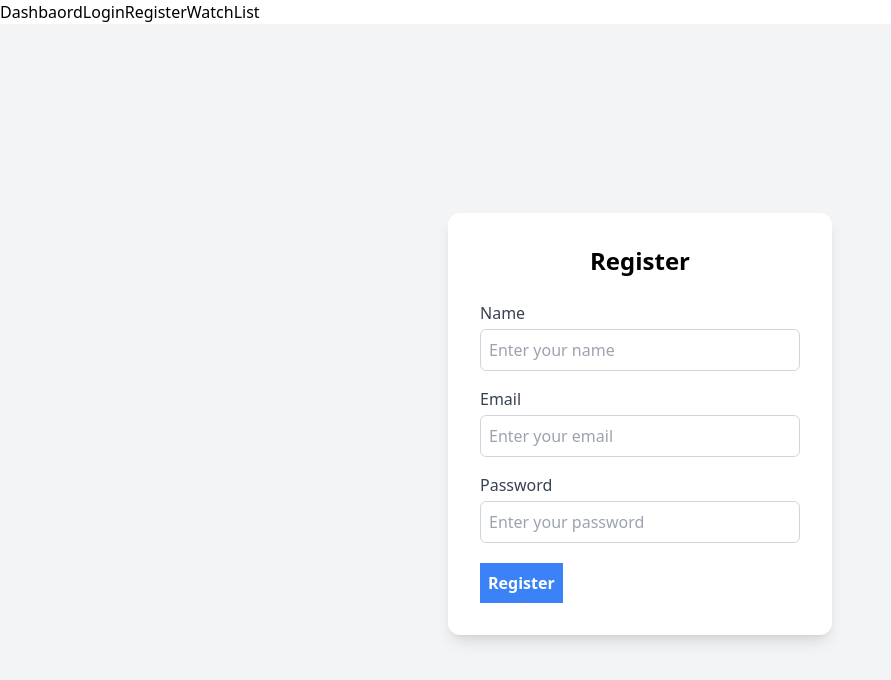
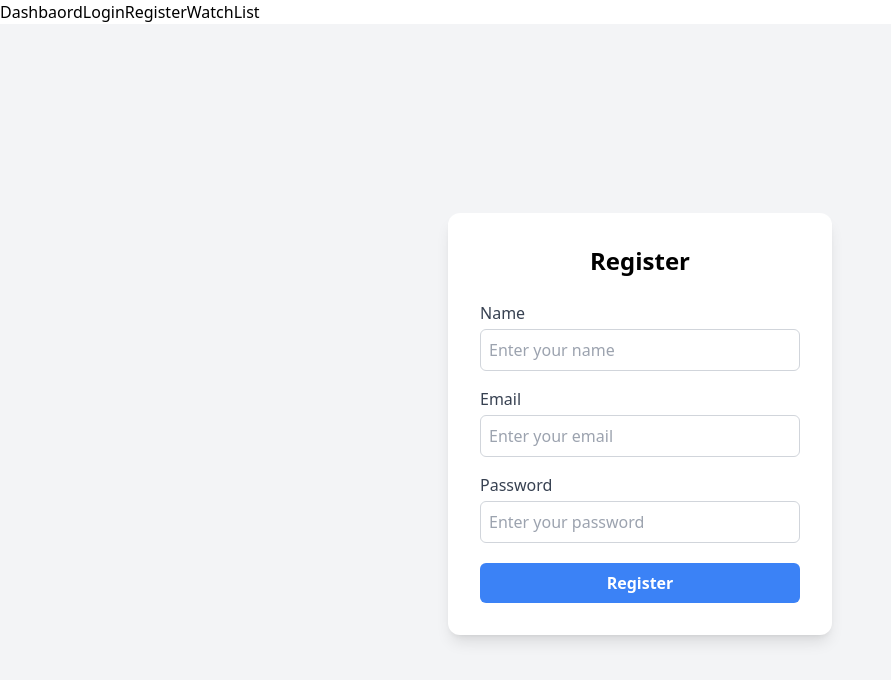
Before and after one commit to Aditya05016/stockwatch, a React (Vite) app in the folder frotend/: page /register in a window 1280 px wide. Shown: the top 680 px of the page, without its empty margins (0-891 px from the left). Built offline with nearby package versions, Linux system fonts and the light colour scheme.

Commit message:
feat:Regiter fucntionaliy is done

```diff
--- a/frotend/src/pages/Register.jsx
+++ b/frotend/src/pages/Register.jsx
@@ -1,45 +1,94 @@
-import {useState} from "react";
-
-
-
+import { useState } from "react";
+import {RegisterRequest} from "../services/axios"
 
 function Register() {
-    const[name,setName] = useState("");
-    const[email,setEmail] = useState("");
-    const[password,setPassword] = useState("")
-    // const[error,setError] = useState("");
-    // const[data,setData] = useState([]);
+  const [name, setName] = useState("");
+  const [email, setEmail] = useState("");
+  const [password, setPassword] = useState("");
+  const [error, setError] = useState("");
+  const [loading, setLoading] = useState(false);
 
+  const handleSubmit = async () => {
+    setError("");
+
+    if (name.trim() === "" || email.trim() === "" || password.trim() === "") {
+      setError("All fields are required");
+      return;
+    }
+
+    if (password.length < 5) {
+      setError("Password must be at least 5 characters");
+      return;
+    }
+
+    try {
+      setLoading(true);
+
+      const response = await RegisterRequest({
+        name,
+        email,
+        password,
+      });
+
+      console.log("Register success:", response.data);
+
+      setName("");
+      setEmail("");
+      setPassword("");
+    } catch (err) {
+      console.error("Something went wrong", err);
+      setError("Something went wrong. Please try again.");
+    } finally {
+      setLoading(false);
+    }
+  };
 
   return (
     <div className="flex items-center justify-center h-screen bg-gray-100">
       <div className="bg-white shadow-lg rounded-xl p-8 w-full max-w-sm">
-            <h2 className="text-2xl font-semibold text-center mb-6 ">Register</h2>
+        <h2 className="text-2xl font-semibold text-center mb-6">Register</h2>
+
         <label className="block text-gray-700 font-medium mb-1">Name</label>
-        <input type="text"
+        <input
+          type="text"
           placeholder="Enter your name"
           value={name}
           onChange={(e) => setName(e.target.value)}
-        className="w-full border border-gray-300 p-2 rounded-md mb-4 outline-none focus:ring-2 focus:ring-blue-400"/>
-
+          className="w-full border border-gray-300 p-2 rounded-md mb-4 outline-none focus:ring-2 focus:ring-blue-400"
+        />
 
         <label className="block text-gray-700 font-medium mb-1">Email</label>
-        <input type="text"
+        <input
+          type="email"
           placeholder="Enter your email"
           value={email}
           onChange={(e) => setEmail(e.target.value)}
-        className="w-full border border-gray-300 p-2 rounded-md mb-4 outline-none focus:ring-2 focus:ring-blue-400"/>
+          className="w-full border border-gray-300 p-2 rounded-md mb-4 outline-none focus:ring-2 focus:ring-blue-400"
+        />
 
         <label className="block text-gray-700 font-medium mb-1">Password</label>
-        <input type="text"
+        <input
+          type="password"
           placeholder="Enter your password"
           value={password}
           onChange={(e) => setPassword(e.target.value)}
-        className="w-full border border-gray-300 p-2 rounded-md mb-4 outline-none focus:ring-2 focus:ring-blue-400"/>
-        <button className="bg-blue-500 p-2 mt-1 font-semibold text-white text-center">Register</button>
+          className="w-full border border-gray-300 p-2 rounded-md mb-4 outline-none focus:ring-2 focus:ring-blue-400"
+        />
+
+        <button
+          onClick={handleSubmit}
+          disabled={loading}
+          className="bg-blue-500 w-full p-2 mt-1 font-semibold text-white rounded-md disabled:opacity-50"
+        >
+          {loading ? "Registering..." : "Register"}
+        </button>
+
+        {error && (
+          <p className="text-red-500 text-center mt-3">{error}</p>
+        )}
       </div>
     </div>
-    )
+  );
 }
 
 export default Register;
--- a/frotend/src/services/axios.js
+++ b/frotend/src/services/axios.js
@@ -5,3 +5,7 @@ const BASE_URL = "http://localhost:3000";
 export const loginRequest = (data) => {
     return axios.post(`${BASE_URL}/api/auth/login`, data);
 };
+
+export const RegisterRequest = (data) => {
+    return axios.post(`${BASE_URL}/api/auth/register`, data);
+}
```
Lines whose indentation alone changed are shown as unchanged.
